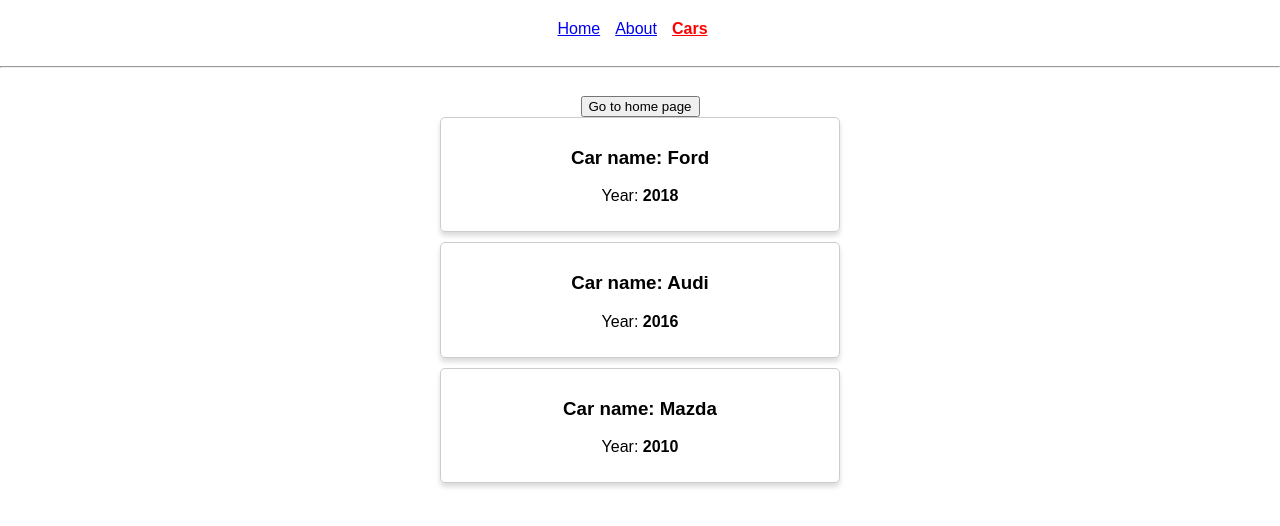
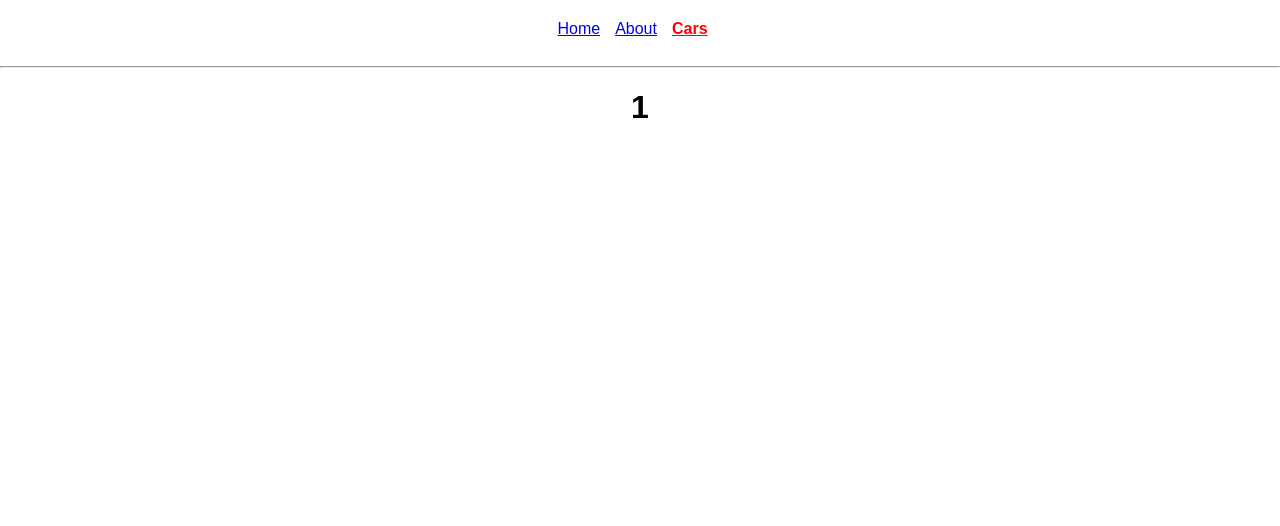
Before and after one commit to Rainspistols/React-tut-0-to-pro-, a React (Create React App) app in the folder react-theory/: page /cars/1 in a window 1280 px wide. Shown: the top 526 px of the page. Built offline with nearby package versions, Linux system fonts and the light colour scheme.

Commit message:
dynamic Routes

```diff
--- a/react-theory/src/App.js
+++ b/react-theory/src/App.js
@@ -1,8 +1,9 @@
 import React, { Component } from "react";
 import "./App.scss";
-import { Route, NavLink } from "react-router-dom";
+import { Route, NavLink, Switch } from "react-router-dom";
 import About from "./About/About";
 import Cars from "./Cars/Cars";
+import CarDetail from "./CarDetail/CarDetail";
 
 class App extends Component {
   render() {
@@ -39,9 +40,12 @@
 
         <hr />
         {/*localhost:3000*/}
-        <Route path="/" exact render={() => <h1>Home Page</h1>} />
-        <Route path="/about" component={About} />
-        <Route path="/cars" component={Cars} />
+        <Switch>
+          <Route path="/" exact render={() => <h1>Home Page</h1>} />
+          <Route path="/about" component={About} />
+          <Route path="/cars/:name" component={CarDetail} />
+          <Route path="/cars" component={Cars} />
+        </Switch>
       </div>
     );
   }
--- /dev/null
+++ b/react-theory/src/CarDetail/CarDetail.js
@@ -0,0 +1,11 @@
+import React from "react";
+
+export default class CarDetail extends React.Component {
+  render() {
+    return (
+      <div style={{ textAlign: "center" }}>
+        <h1>{this.props.match.params.name}</h1>
+      </div>
+    );
+  }
+}
```
